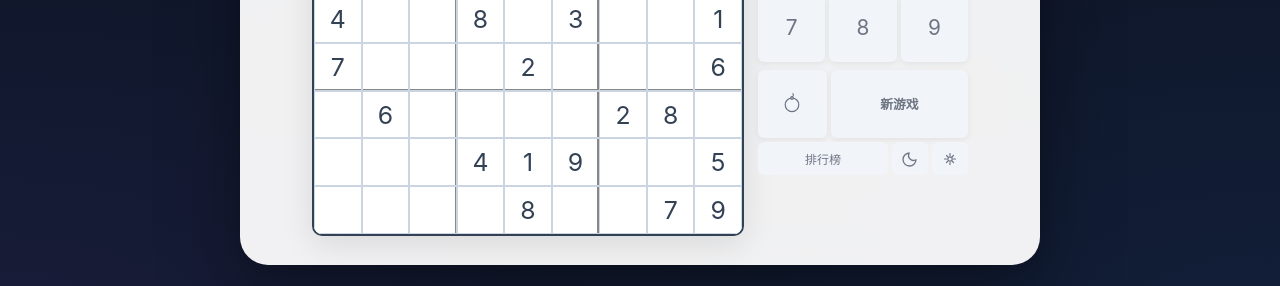
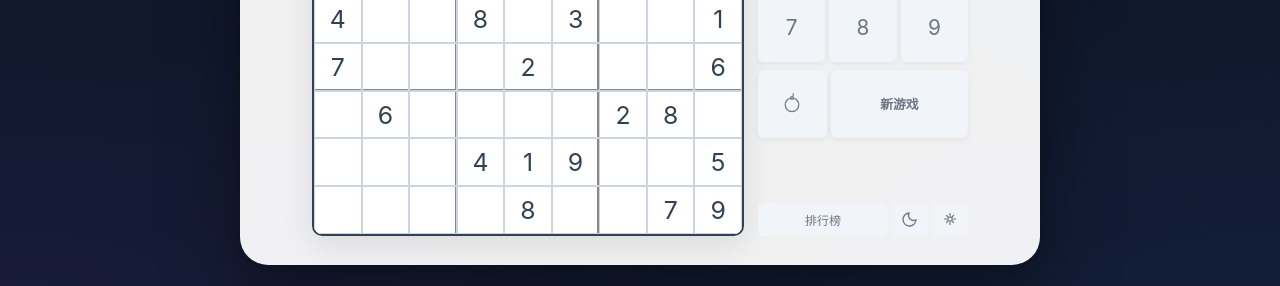
Before and after one commit to daxmate/sudoku, a Vue app: page / in a window 1280 px wide. Shown: the part 456-742 px from the top of the page. Built offline with nearby package versions, Linux system fonts and the light colour scheme.

Commit message:
fix: 排行榜行用 margin-top:auto 顶到底部

```diff
--- a/src/components/BottomPanel.vue
+++ b/src/components/BottomPanel.vue
@@ -35,6 +35,11 @@
   display: flex;
   flex-direction: column;
   gap: 4px;
+  flex: 1;
+}
+
+.leaderboard-row {
+  margin-top: auto;
 }
 
 .bottom-row {
```
